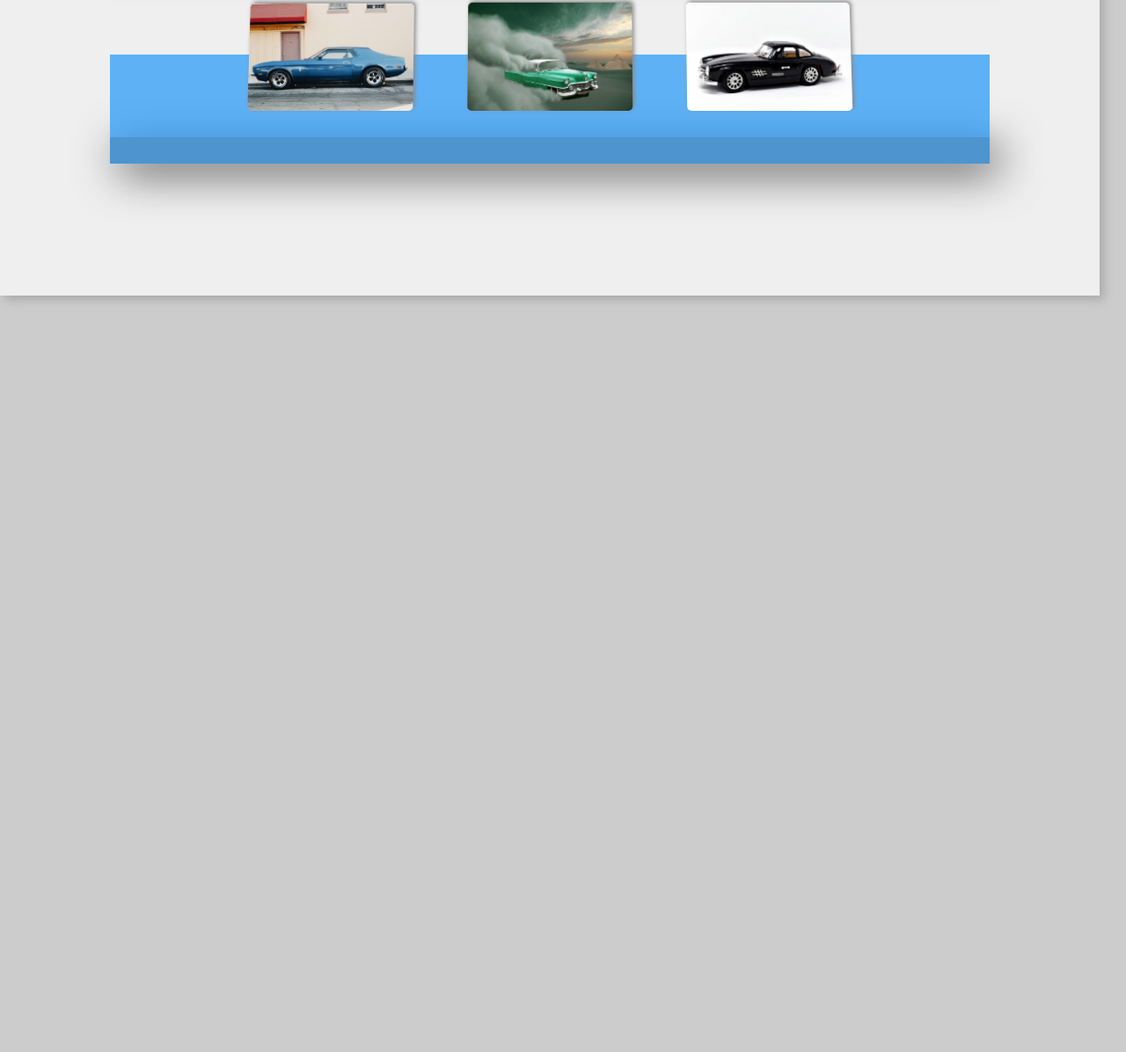
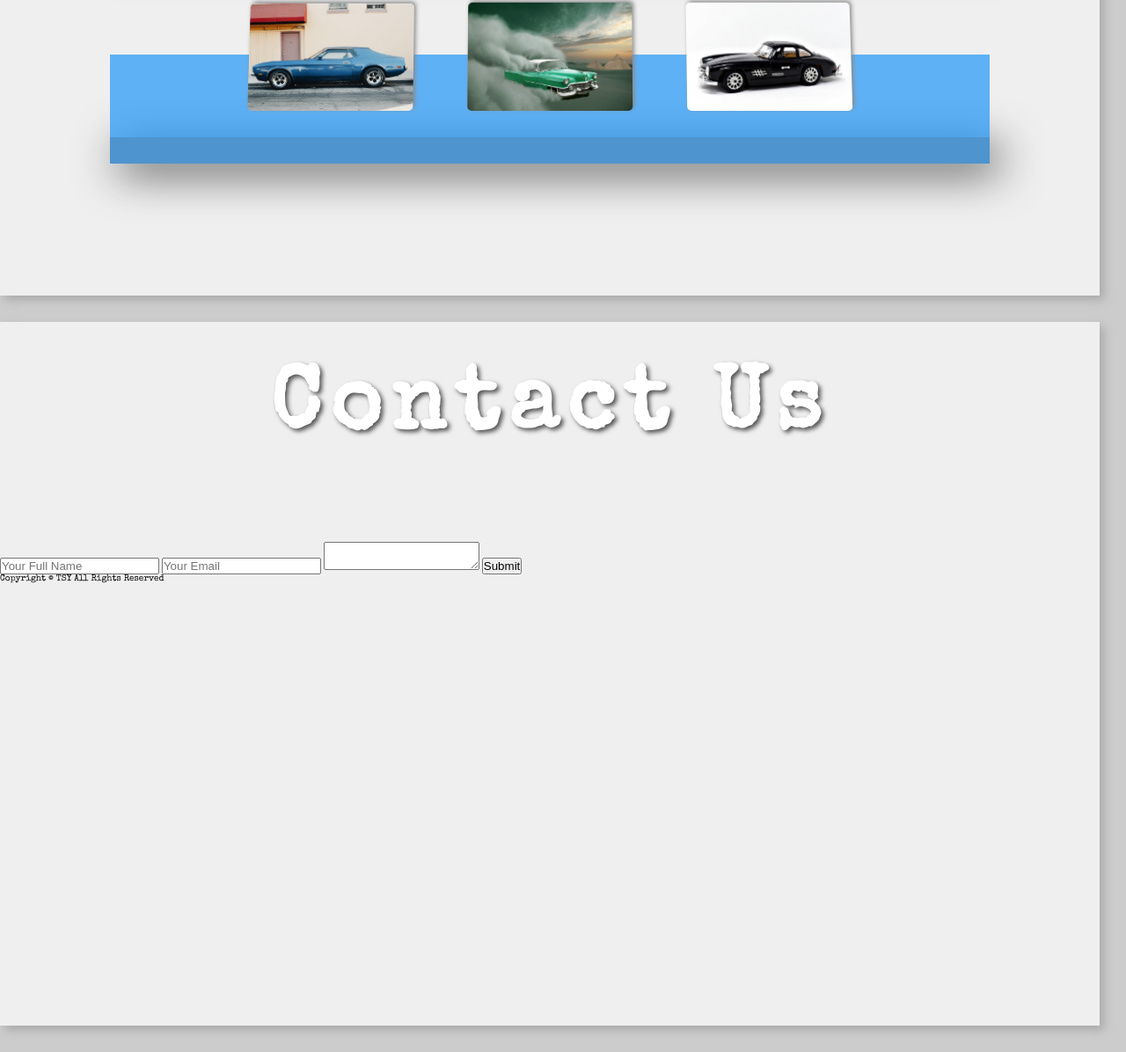
Before and after one commit to DiegoMutre/classic-cars-template, a plain HTML site: page index.html in a window 1280 px wide. Shown: the part 2954-4150 px from the top of the page at 88% size. Before the commit the page ends 3320 px from the top, so only its background shows below. Drawn offline with nearby package versions, Linux system fonts and the light colour scheme.

Commit message:
Create Section 5 structure

```diff
--- a/index.html
+++ b/index.html
@@ -174,6 +174,32 @@
         </div>
         <!-- End of Section 4 -->
 
+        <!-- Section 5 -->
+        <div class="wrapper">
+            <section class="section-5 target" id="contact">
+                <h1 class="section-heading">Contact Us</h1>
+                <form class="contact-form">
+                    <input
+                        type="text"
+                        class="form-input"
+                        placeholder="Your Full Name"
+                    />
+                    <input
+                        type="email"
+                        class="form-input"
+                        placeholder="Your Email"
+                    />
+                    <textarea class="form-input" placeholder="Enter Message">
+                    </textarea>
+                    <input class="form-btn" type="submit" value="Submit" />
+                </form>
+                <p class="copyright">
+                    Copyright &copy; TSY All Rights Reserved
+                </p>
+            </section>
+        </div>
+        <!-- End of Section 5 -->
+
         <script src="app.js"></script>
     </body>
 </html>
```
